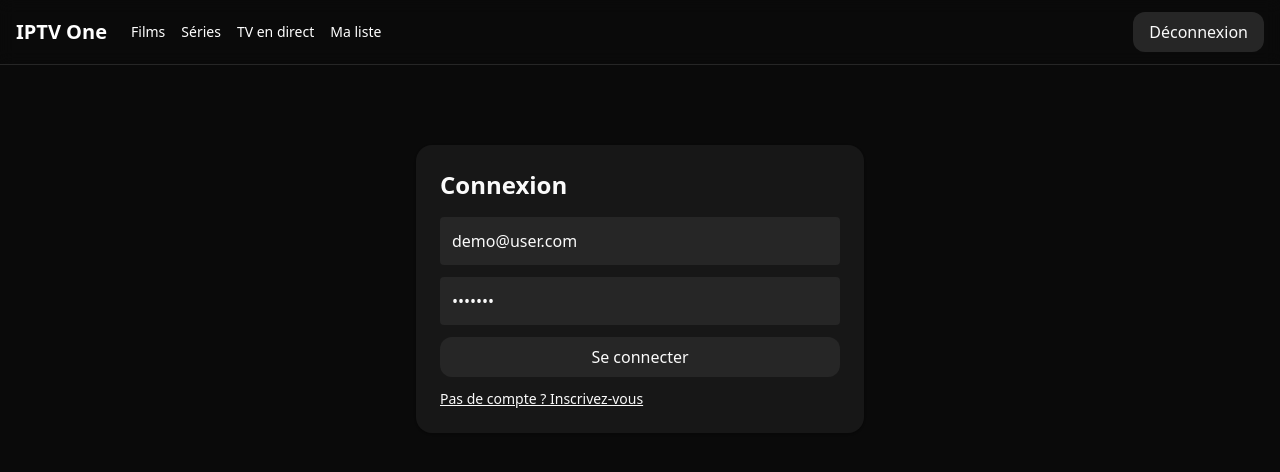
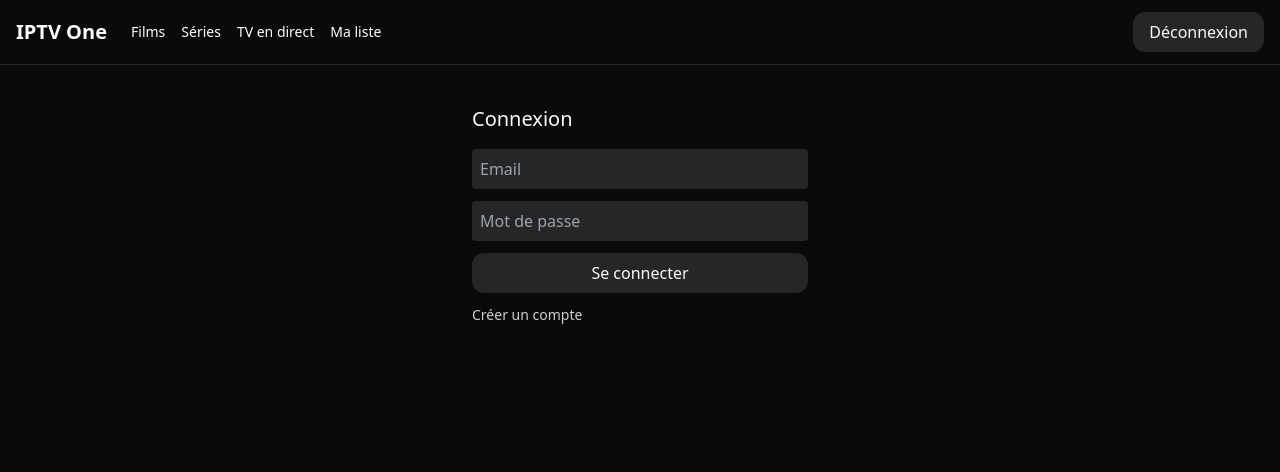
Before and after one commit to SaohTG/m3u-xstream-lector, a React (Vite) app in the folder web/: page /login in a window 1280 px wide. Shown: the top 472 px of the page. Built offline with nearby package versions, Linux system fonts and the light colour scheme.

Commit message:
Update Login.tsx

```diff
--- a/web/src/pages/Login.tsx
+++ b/web/src/pages/Login.tsx
@@ -1,43 +1,32 @@
-import { useState } from 'react'
-import { login, register } from '../api'
-import { useNavigate } from 'react-router-dom'
+import React, { useState } from 'react';
+import { login } from '../api';
 
-export default function Login(){
-  const [email,setEmail]=useState('demo@user.com')
-  const [password,setPassword]=useState('demo123')
-  const [mode,setMode]=useState<'login'|'register'>('login')
-  const [name,setName]=useState('Demo')
-  const [err,setErr]=useState<string|null>(null)
-  const navigate = useNavigate()
+export default function Login() {
+  const [email, setEmail] = useState('');
+  const [password, setPassword] = useState('');
+  const [err, setErr] = useState<string | null>(null);
 
-  const submit = async (e:any)=>{
-    e.preventDefault()
-    try{
-      if(mode==='login') await login(email,password)
-      else await register(email,password,name)
-      navigate('/')
-    }catch(e:any){ setErr(e.response?.data?.message || 'Erreur') }
-  }
+  const onSubmit = async (e: React.FormEvent) => {
+    e.preventDefault();
+    setErr(null);
+    try {
+      await login(email, password);
+      window.location.href = '/'; // go home
+    } catch (e: any) {
+      setErr(e?.response?.data?.message || 'Connexion impossible');
+    }
+  };
 
   return (
-    <div className="max-w-md mx-auto mt-16 card p-6">
-      <h1 className="text-2xl font-semibold mb-4">{mode==='login'?'Connexion':'Créer un compte'}</h1>
-      <form onSubmit={submit} className="space-y-3">
-        {mode==='register' && (
-          <input className="w-full p-3 rounded bg-neutral-800" placeholder="Nom affiché" value={name} onChange={e=>setName(e.target.value)}/>
-        )}
-        <input className="w-full p-3 rounded bg-neutral-800" placeholder="Email" value={email} onChange={e=>setEmail(e.target.value)}/>
-        <input className="w-full p-3 rounded bg-neutral-800" type="password" placeholder="Mot de passe" value={password} onChange={e=>setPassword(e.target.value)}/>
+    <div className="p-6 max-w-sm mx-auto">
+      <h1 className="text-xl mb-4">Connexion</h1>
+      <form onSubmit={onSubmit} className="flex flex-col gap-3">
+        <input className="p-2 rounded bg-neutral-800" placeholder="Email" value={email} onChange={e=>setEmail(e.target.value)} />
+        <input className="p-2 rounded bg-neutral-800" placeholder="Mot de passe" type="password" value={password} onChange={e=>setPassword(e.target.value)} />
         {err && <div className="text-red-400 text-sm">{err}</div>}
-        <button className="btn w-full">{mode==='login'?'Se connecter':'Créer et se connecter'}</button>
+        <button className="btn">Se connecter</button>
+        <a className="text-sm opacity-80" href="/register">Créer un compte</a>
       </form>
-      <div className="text-sm mt-3">
-        {mode==='login' ? (
-          <button onClick={()=>setMode('register')} className="underline">Pas de compte ? Inscrivez-vous</button>
-        ) : (
-          <button onClick={()=>setMode('login')} className="underline">Déjà inscrit ? Connectez-vous</button>
-        )}
-      </div>
     </div>
-  )
+  );
 }
```
